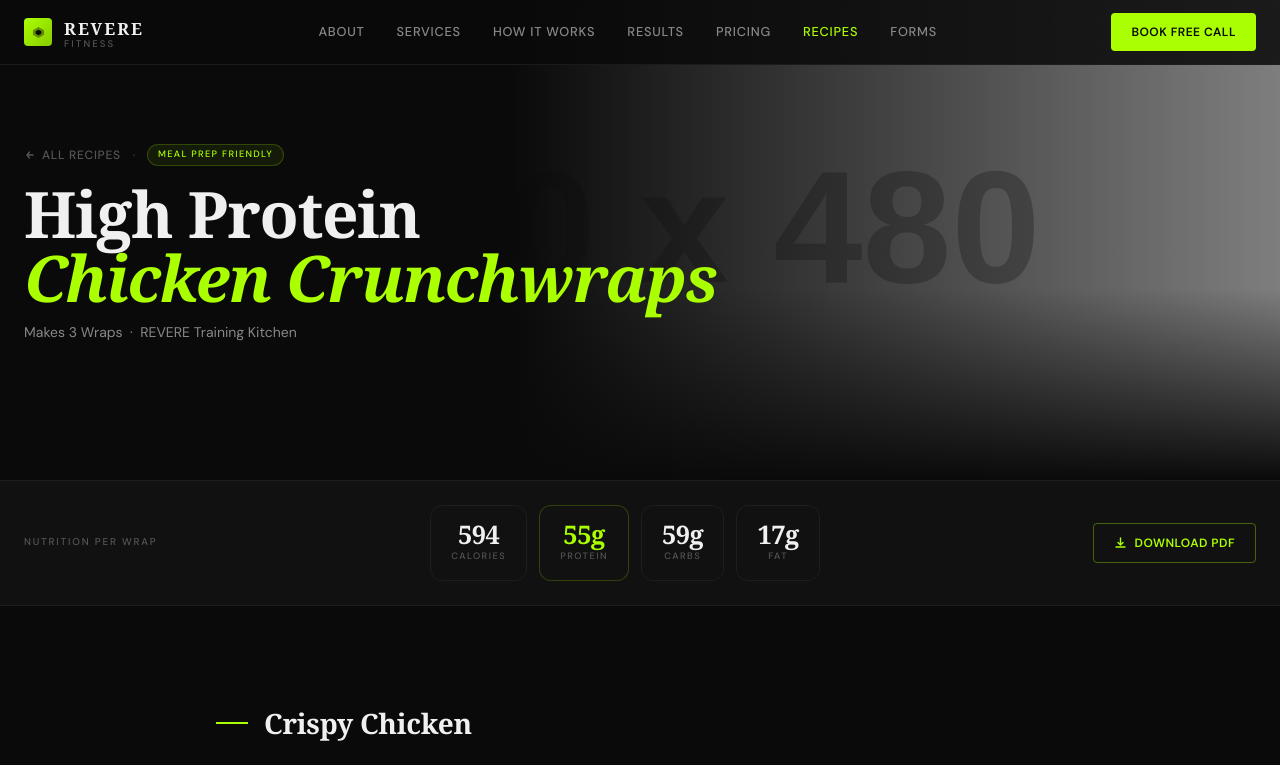
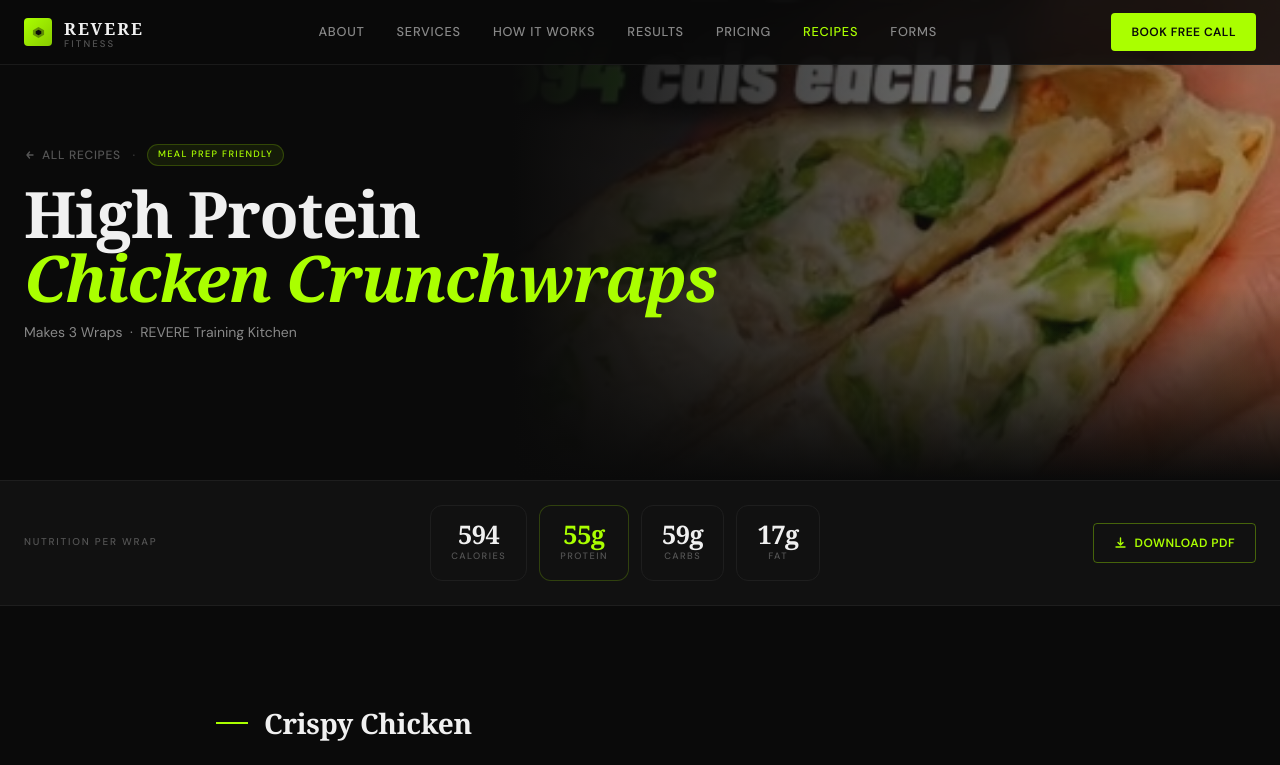
Before and after one commit to siwong44-art/AIS-Test--Website, a website: page recipes/chicken-crunchwraps.html in a window 1280 px wide. Shown: the top 765 px of the page. Drawn offline with nearby package versions, Linux system fonts and the light colour scheme; placeholder pictures from the web are drawn by us; a web font is replaced by a local one.

Commit message:
Add real photo thumbnail for Chicken Crunchwraps
Co-Authored-By: Claude Sonnet 4.6 <noreply@anthropic.com>

```diff
--- a/recipes/chicken-crunchwraps.html
+++ b/recipes/chicken-crunchwraps.html
@@ -183,8 +183,8 @@
   <!-- HERO -->
   <section class="relative overflow-hidden" style="min-height: 480px; background:#0A0A0A;">
     <div class="absolute inset-0">
-      <img src="https://placehold.co/1440x480/111111/1A1A1A?text=+"
-           alt="" class="w-full h-full object-cover object-center opacity-60" aria-hidden="true" />
+      <img src="chicken-crunchwraps-thumb.jpg"
+           alt="" class="w-full h-full object-cover opacity-70" style="object-position: top;" aria-hidden="true" />
       <div class="absolute inset-0" style="background: linear-gradient(to right, #0A0A0A 40%, rgba(10,10,10,0.5) 70%, transparent 100%), linear-gradient(to top, #0A0A0A 0%, transparent 40%);"></div>
     </div>
 
```
Also changed, not shown: recipes.html (+1 -1 lines), recipes/chicken-crunchwraps-thumb.jpg (added).
